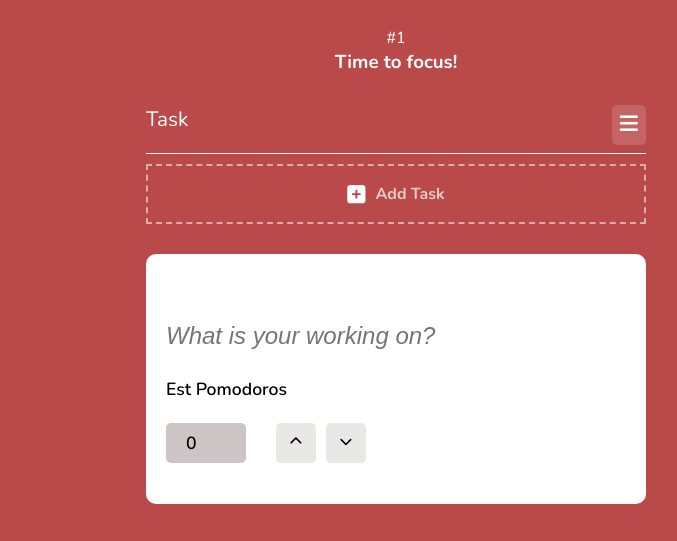
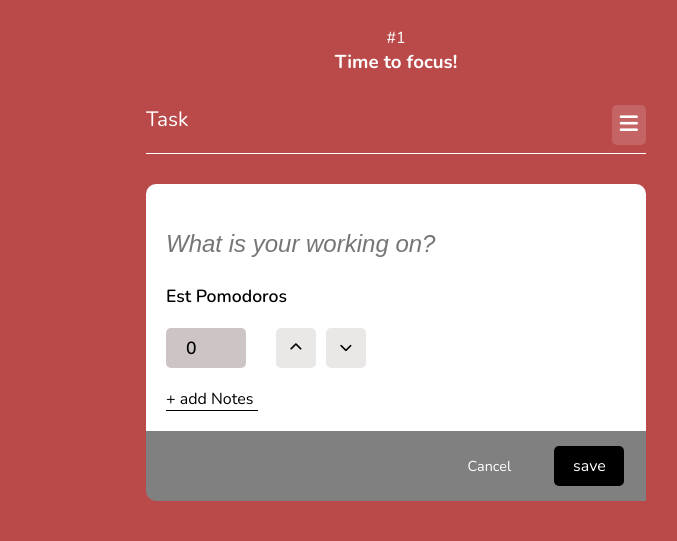
Before and after one commit to phyosithu-dev/vanilla_pomodoro, a plain HTML site: page index.html in a window 1280 px wide. Both pictures are taken after a click on the element "Add Task". Shown: the part 408-949 px from the top of the page, without its empty margins (244-921 px from the left). Before the commit the page ends 912 px from the top, so only its background shows below. Drawn offline with nearby package versions, Linux system fonts and the light colour scheme.

Commit message:
more changes to add task feature

```diff
--- a/app.js
+++ b/app.js
@@ -8,10 +8,13 @@ const clickSound = document.getElementById("clickSound");
 const cheerSound = document.getElementById("cheerSound");
 const focusTimes = document.getElementById("focusTimes");
 const focusStatus = document.getElementById("focusStatus");
-const addTask = document.getElementById("addTask");
 const increment = document.getElementById("increment");
 const decrement = document.getElementById("decrement");
 const pomodoroCount = document.getElementById("pomodoroCount");
+const addTask = document.querySelector(".addTask");
+const taskDiv = document.querySelector(".task");
+const buttonsContainer = document.querySelector(".buttonsContainer");
+const cancelBtn = document.getElementById("cancelBtn");
 
 // States
 let pomodoro = 0;
@@ -28,6 +31,24 @@ const durations = {
   longBreak: 15,
 };
 
+//add the event listener to the cancel button
+cancelBtn.addEventListener("click", () => {
+  //set the selected div display to none
+  taskDiv.style.display = "none";
+  //set the buttonsContainer display to none
+  buttonsContainer.style.display = "none";
+  //set the addTask display to flex
+  addTask.style.display = "flex";
+});
+//add the event listener to the addTask div
+addTask.addEventListener("click", () => {
+  //set the selected div display to flex
+  taskDiv.style.display = "flex";
+  //set the buttonsContainer display to none
+  buttonsContainer.style.display = "flex";
+  //set the addTask display to none
+  addTask.style.display = "none";
+});
 // add the event listeners to the increment and decrement buttons
 increment.addEventListener("click", () => {
   clickSound.currentTime = 0;
--- a/index.html
+++ b/index.html
@@ -82,7 +82,7 @@
             <div class="amount">
               <span id="pomodoroCount">0</span>
             </div>
-            <div class="buttons">
+            <div class="btnSpecial">
               <div id="increment">
                 <i class="fa-solid fa-chevron-up"></i>
               </div>
@@ -90,6 +90,18 @@
                 <i class="fa-solid fa-chevron-down"></i>
               </div>
             </div>
+          </div>
+          <div class="addNotes">+ add Notes</div>
+          <textarea
+            name="note"
+            id="note"
+            placeholder="Some notes...."
+          ></textarea>
+        </div>
+        <div class="buttonsContainer">
+          <div class="buttons">
+            <div class="cancelBtn" id="cancelBtn">Cancel</div>
+            <div class="saveBtn" id="saveBtn">save</div>
           </div>
         </div>
       </section>
--- a/style.css
+++ b/style.css
@@ -134,15 +134,15 @@ i {
   color: rgb(242, 235, 235, 0.8);
 }
 .task {
-  display: flex;
   flex-direction: column;
-  justify-content: space-evenly;
+  gap: 20px;
   padding: 20px;
   margin-top: 30px;
   width: 100%;
-  height: 250px;
+  height: 100%;
   background-color: white;
-  border-radius: 10px;
+  border-radius: 10px 10px 0px 0px;
+  display: none;
 }
 input[type="text"] {
   width: 100%;
@@ -172,7 +172,7 @@ input[type="text"] {
   margin-right: 30px;
   border-radius: 5px;
 }
-.buttons {
+.btnSpecial {
   display: flex;
   justify-content: space-between;
   gap: 10px;
@@ -204,3 +204,57 @@ input[type="text"] {
   transform: scale(0.9); /* Slightly shrink the button when clicked */
   background-color: #ddd; /* Change background color on click */
 }
+.addNotes {
+  font-family: "Nunito", sans-serif;
+  cursor: pointer;
+  width: 20%;
+  color: black;
+  font-size: 1rem;
+  font-weight: 300;
+  border: none;
+  border-bottom: 1px solid black;
+}
+textarea {
+  display: none;
+  margin-top: 10px;
+  height: 60px;
+  border-radius: 5px;
+  padding: 10px;
+  outline: none;
+  border: none;
+  background-color: rgb(226, 223, 223);
+}
+.buttonsContainer {
+  justify-content: flex-end;
+  background-color: grey;
+  width: 100%;
+  height: 70px;
+  margin-bottom: 40px;
+  border-radius: 0px 0px 10px 10px;
+  display: none;
+}
+.buttons {
+  display: flex;
+  background-color: grey;
+  justify-content: space-around;
+  align-items: center;
+  width: 40%;
+  height: 100%;
+}
+.cancelBtn {
+  cursor: pointer;
+  font-weight: lighter;
+  font-size: 0.9rem;
+}
+.saveBtn {
+  cursor: pointer;
+  display: flex;
+  align-items: center;
+  justify-content: center;
+  width: 70px;
+  height: 40px;
+  border-radius: 5px;
+  padding: 5px;
+  background-color: black;
+  color: white;
+}
```
